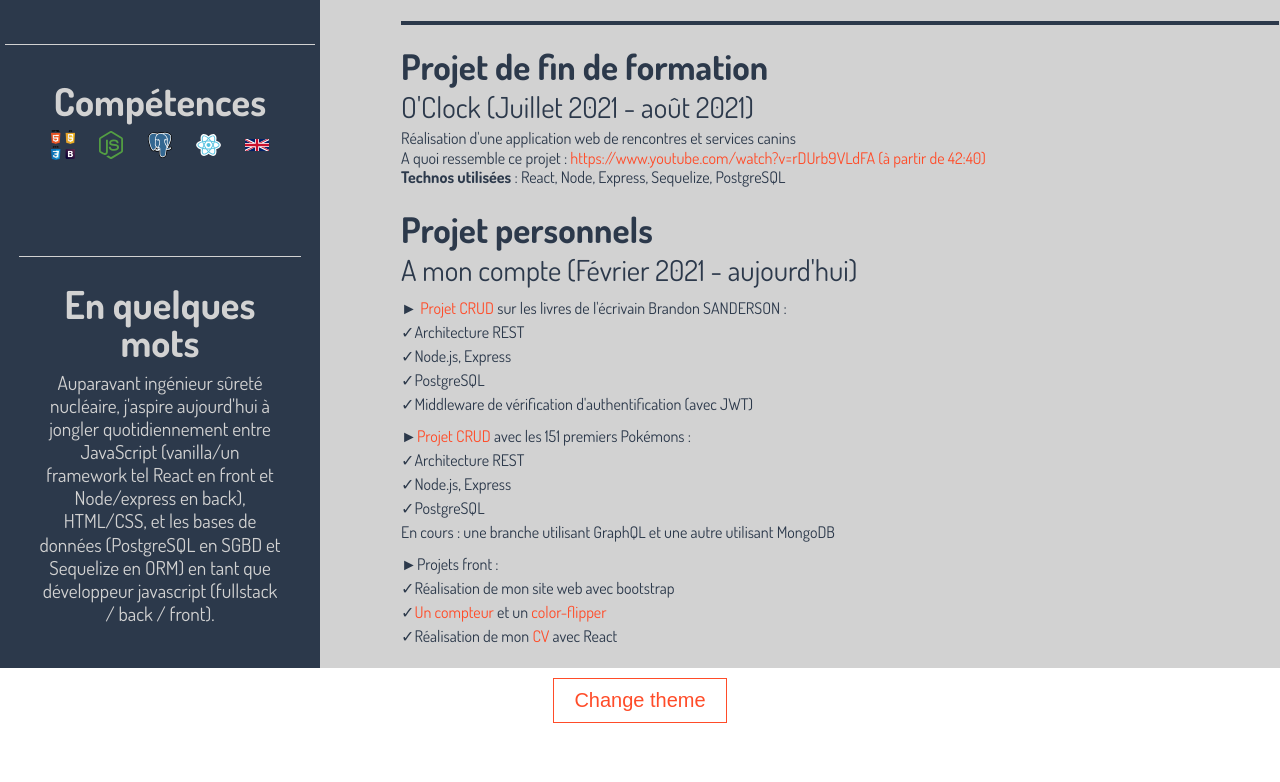
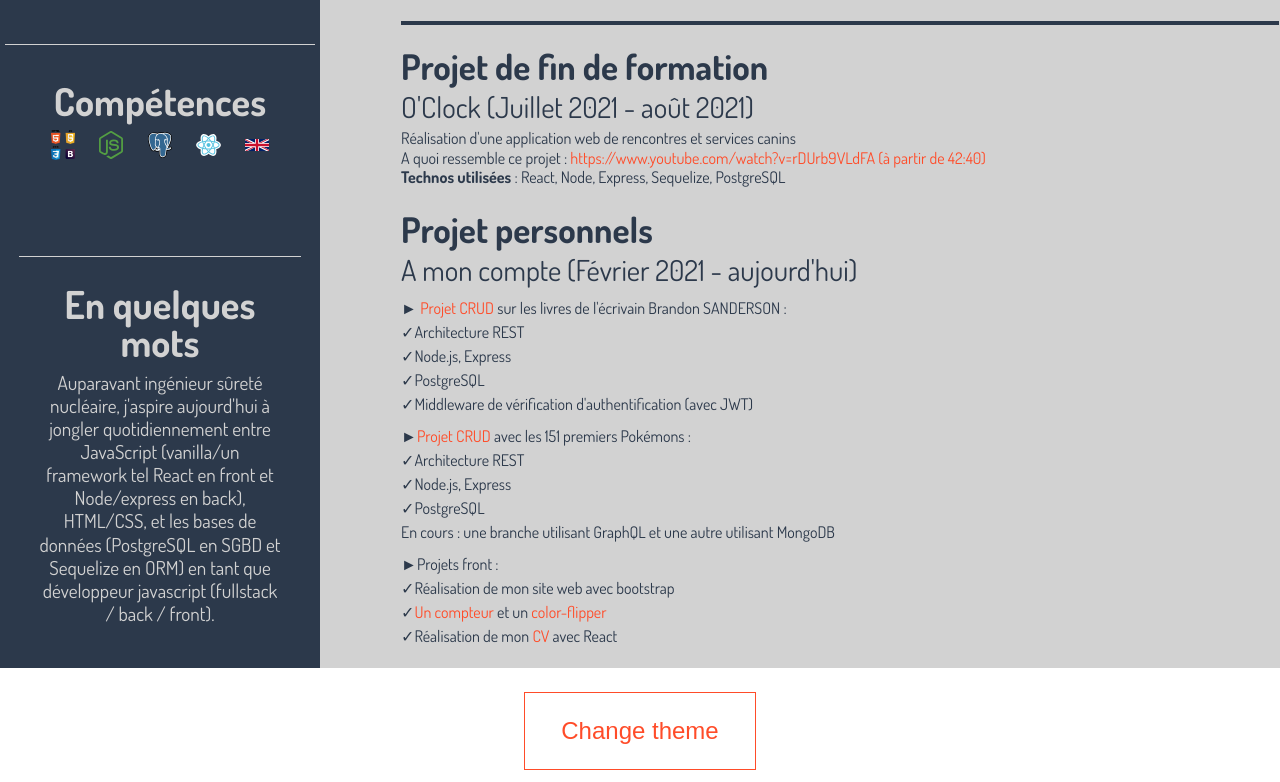
Before and after one commit to Dananando/cv_spinforeat, a React (Create React App) app: page / in a window 1280 px wide. Shown: the part 910-1692 px from the top of the page. Before the commit the page ends 1643 px from the top, so only its background shows below. Built offline with nearby package versions, Linux system fonts and the light colour scheme.

Commit message:
Sizing of button done

```diff
--- a/src/css/App.css
+++ b/src/css/App.css
@@ -37,10 +37,10 @@
 .btn {
   border: 1px solid #ff4c29;
   background: none;
-  padding: 10px 20px;
-  font-size: 20px;
+  padding: 1em 1.5em;
+  font-size: 1.5em;
   cursor: pointer;
-  margin: 10px;
+  margin: 1em;
   transition: 0.8s;
   position: relative;
   overflow: hidden;
```
